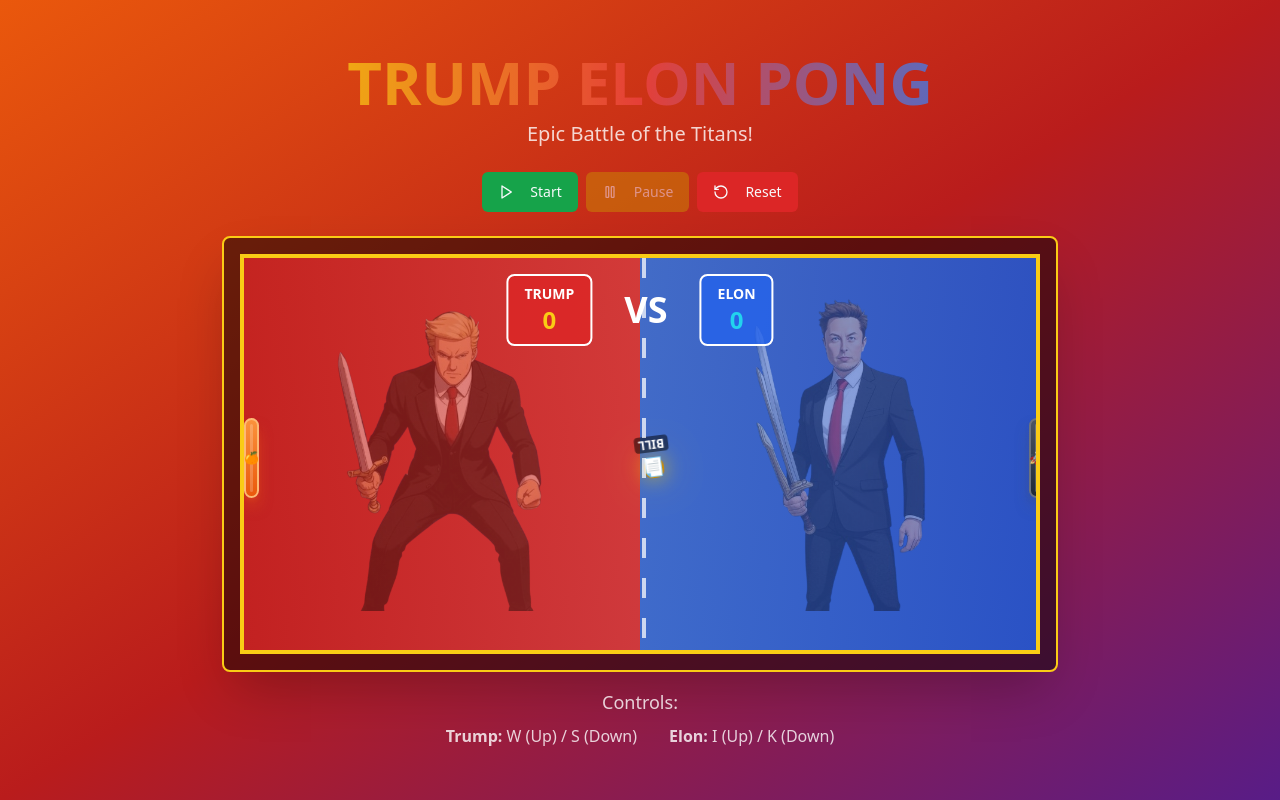
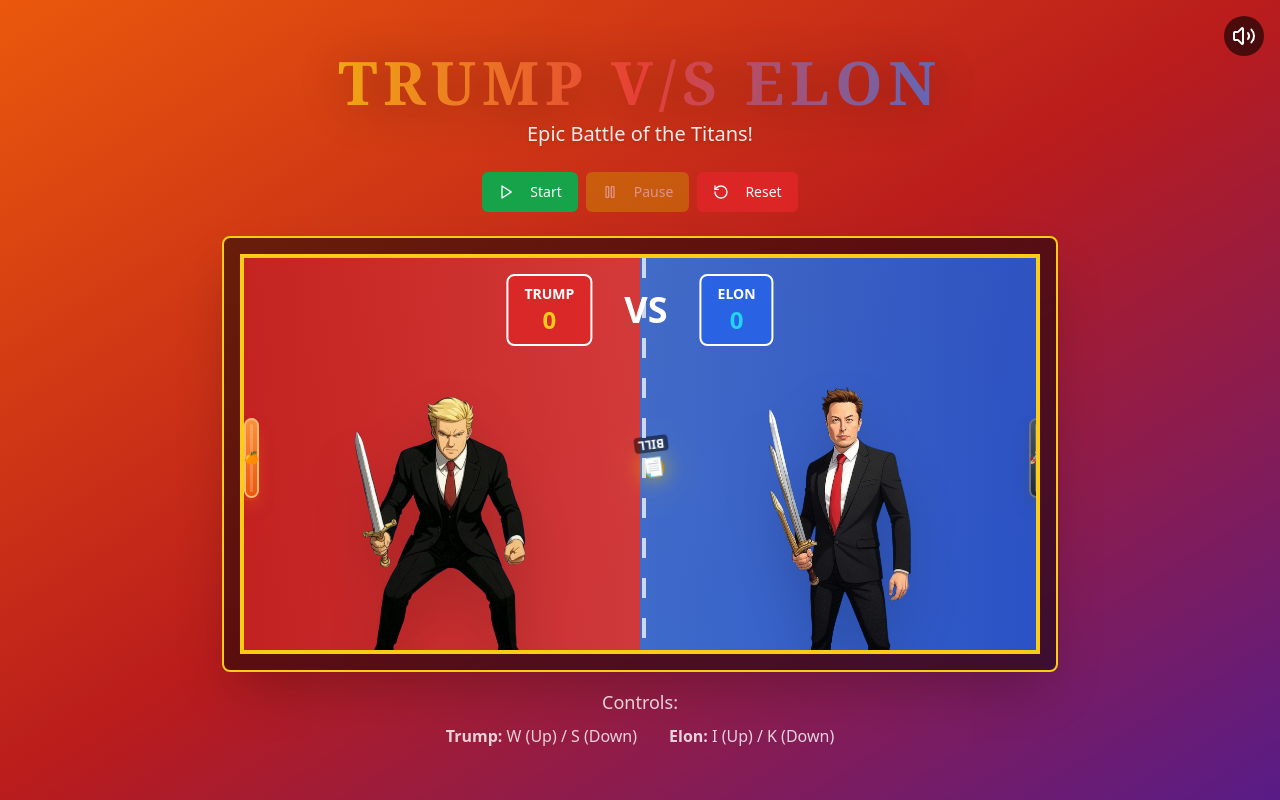
Before and after one commit to tarun-khatri/trump-elon-z-battle, a React (Vite) app: page / in a window 1280 px wide. Built offline with nearby package versions, Linux system fonts and the light colour scheme.

Commit message:
Refactor code structure for improved readability and maintainability

```diff
--- a/src/components/TrumpElonPong.tsx
+++ b/src/components/TrumpElonPong.tsx
@@ -3,7 +3,7 @@ import { Button } from "@/components/ui/button";
 import { Card } from "@/components/ui/card";
 import GameCharacter from './GameCharacter';
 import GameBall from './GameBall';
-import { Play, Pause, RotateCcw } from 'lucide-react';
+import { Play, Pause, RotateCcw, Volume2, VolumeX } from 'lucide-react';
 
 interface GameState {
   trumpScore: number;
@@ -29,6 +29,7 @@ const INITIAL_BALL_SPEED = 4;
 const TrumpElonPong = () => {
   const gameRef = useRef<HTMLDivElement>(null);
   const animationRef = useRef<number>();
+  const audioRef = useRef<HTMLAudioElement>(null);
 
   const [gameState, setGameState] = useState<GameState>({
     trumpScore: 0,
@@ -44,6 +45,11 @@ const TrumpElonPong = () => {
   });
 
   const [keys, setKeys] = useState<Set<string>>(new Set());
+  const [musicMuted, setMusicMuted] = useState(false);
+
+  // Add vibration state for each image
+  const [trumpVibrate, setTrumpVibrate] = useState(false);
+  const [elonVibrate, setElonVibrate] = useState(false);
 
   const resetBall = useCallback(() => {
     setGameState(prev => ({
@@ -54,6 +60,16 @@ const TrumpElonPong = () => {
       ballSpeedY: (Math.random() > 0.5 ? 1 : -1) * INITIAL_BALL_SPEED,
     }));
   }, []);
+
+  const triggerVibration = (side: 'trump' | 'elon') => {
+    if (side === 'trump') {
+      setTrumpVibrate(true);
+      setTimeout(() => setTrumpVibrate(false), 250);
+    } else {
+      setElonVibrate(true);
+      setTimeout(() => setElonVibrate(false), 250);
+    }
+  };
 
   const updateGame = useCallback(() => {
     if (!gameState.gameRunning || gameState.gamePaused) return;
@@ -93,6 +109,7 @@ const TrumpElonPong = () => {
         newState.ballSpeedX = Math.abs(newState.ballSpeedX) * 1.05;
         const relativeIntersectY = (newState.ballY - (newState.trumpY + PADDLE_HEIGHT / 2)) / (PADDLE_HEIGHT / 2);
         newState.ballSpeedY = relativeIntersectY * 5;
+        triggerVibration('trump'); // Vibrate Trump image
       }
 
       // Ball collision with Elon paddle (right side)
@@ -104,6 +121,7 @@ const TrumpElonPong = () => {
         newState.ballSpeedX = -Math.abs(newState.ballSpeedX) * 1.05;
         const relativeIntersectY = (newState.ballY - (newState.elonY + PADDLE_HEIGHT / 2)) / (PADDLE_HEIGHT / 2);
         newState.ballSpeedY = relativeIntersectY * 5;
+        triggerVibration('elon'); // Vibrate Elon image
       }
 
       // Score points - Random score between 10-50
@@ -155,6 +173,22 @@ const TrumpElonPong = () => {
     }
   }, [updateGame, gameState.gameRunning, gameState.gamePaused]);
 
+  // Play/pause music based on game state
+  useEffect(() => {
+    const audio = audioRef.current;
+    if (!audio) return;
+    if (gameState.gameRunning && !gameState.gamePaused && !musicMuted) {
+      audio.play();
+    } else {
+      audio.pause();
+    }
+  }, [gameState.gameRunning, gameState.gamePaused, musicMuted]);
+
+  // Mute/unmute handler
+  const toggleMusic = () => {
+    setMusicMuted(m => !m);
+  };
+
   const startGame = () => {
     setGameState(prev => ({ ...prev, gameRunning: true, gamePaused: false }));
   };
@@ -196,11 +230,22 @@ const TrumpElonPong = () => {
 
   return (
     <div className="min-h-screen flex flex-col items-center justify-center p-4 bg-gradient-to-br from-orange-600 via-red-700 to-purple-900">
+      {/* Music audio element */}
+      <audio ref={audioRef} src="/music.mp3" loop autoPlay={false} muted={musicMuted} />
+      {/* Music mute/unmute button in top-right */}
+      <button
+        onClick={toggleMusic}
+        className="absolute top-4 right-4 z-30 bg-black/60 rounded-full p-2 hover:bg-black/80 transition-colors"
+        title={musicMuted ? 'Unmute Music' : 'Mute Music'}
+      >
+        {musicMuted ? <VolumeX className="w-6 h-6 text-white" /> : <Volume2 className="w-6 h-6 text-white" />}
+      </button>
+
       <div className="text-center mb-6">
-        <h1 className="text-6xl font-bold text-transparent bg-clip-text bg-gradient-to-r from-yellow-400 via-red-500 to-blue-500 mb-2 animate-pulse">
-          TRUMP ELON PONG
+        <h1 className="text-6xl font-extrabold tracking-widest text-transparent bg-clip-text bg-gradient-to-r from-yellow-400 via-red-500 to-blue-500 mb-2 animate-pulse drop-shadow-[0_4px_24px_rgba(0,0,0,0.5)] font-serif">
+          TRUMP V/S ELON
         </h1>
-        <p className="text-xl text-white opacity-80">Epic Battle of the Titans!</p>
+        <p className="text-xl text-white opacity-90 font-medium font-sans drop-shadow">Epic Battle of the Titans!</p>
       </div>
 
       <div className="flex gap-2 mb-6">
@@ -235,27 +280,29 @@ const TrumpElonPong = () => {
           className="relative border-4 border-yellow-400 overflow-hidden"
           style={{ width: GAME_WIDTH, height: GAME_HEIGHT }}
         >
-          {/* Split Background - Red for Trump, Blue for Elon */}
+          {/* Split Background */}
           <div className="absolute inset-0 flex">
             <div className="w-1/2 bg-gradient-to-r from-red-600 to-red-500 opacity-80" />
             <div className="w-1/2 bg-gradient-to-l from-blue-600 to-blue-500 opacity-80" />
           </div>
 
           {/* Large Trump Image covering left half */}
-          <div className="absolute left-0 top-0 w-1/2 h-full flex items-center justify-center opacity-40">
+          <div className="absolute left-0 bottom-0 w-1/2 h-3/4 flex items-end justify-center pointer-events-none z-10">
             <img
               src="/lovable-uploads/61aaf673-f181-4a2f-af83-a2b4668e6d60.png"
               alt="Trump"
-              className="w-4/5 h-4/5 object-contain"
+              className={`w-[95%] h-auto max-h-[90%] object-contain drop-shadow-2xl transition-transform duration-150
+                ${trumpVibrate ? 'animate-vibrate' : ''}`}
             />
           </div>
 
           {/* Large Elon Image covering right half */}
-          <div className="absolute right-0 top-0 w-1/2 h-full flex items-center justify-center opacity-40">
+          <div className="absolute right-0 bottom-0 w-1/2 h-3/4 flex items-end justify-center pointer-events-none z-10">
             <img
               src="/lovable-uploads/1768c633-a05b-4c95-8d92-79edad70f2be.png"
               alt="Elon"
-              className="w-4/5 h-4/5 object-contain"
+              className={`w-[95%] h-auto max-h-[90%] object-contain drop-shadow-2xl transition-transform duration-150
+                ${elonVibrate ? 'animate-vibrate' : ''}`}
             />
           </div>
 
@@ -341,4 +388,19 @@ const TrumpElonPong = () => {
   );
 };
 
+// Add this to your global CSS (e.g., index.css or tailwind.css):
+/*
+@keyframes vibrate {
+  0% { transform: translateX(0) rotate(0deg);}
+  20% { transform: translateX(-4px) rotate(-2deg);}
+  40% { transform: translateX(4px) rotate(2deg);}
+  60% { transform: translateX(-3px) rotate(-1deg);}
+  80% { transform: translateX(3px) rotate(1deg);}
+  100% { transform: translateX(0) rotate(0deg);}
+}
+.animate-vibrate {
+  animation: vibrate 0.25s linear;
+}
+*/
+
 export default TrumpElonPong;
--- a/src/index.css
+++ b/src/index.css
@@ -99,3 +99,16 @@
     @apply bg-background text-foreground;
   }
 }
+
+/* Vibrate animation for Trump/Elon images */
+@keyframes vibrate {
+  0% { transform: translateX(0) rotate(0deg);}
+  20% { transform: translateX(-4px) rotate(-2deg);}
+  40% { transform: translateX(4px) rotate(2deg);}
+  60% { transform: translateX(-3px) rotate(-1deg);}
+  80% { transform: translateX(3px) rotate(1deg);}
+  100% { transform: translateX(0) rotate(0deg);}
+}
+.animate-vibrate {
+  animation: vibrate 0.25s linear;
+}
```
Also changed, not shown: 1 other file (tests, documents, lock files or other folders).
